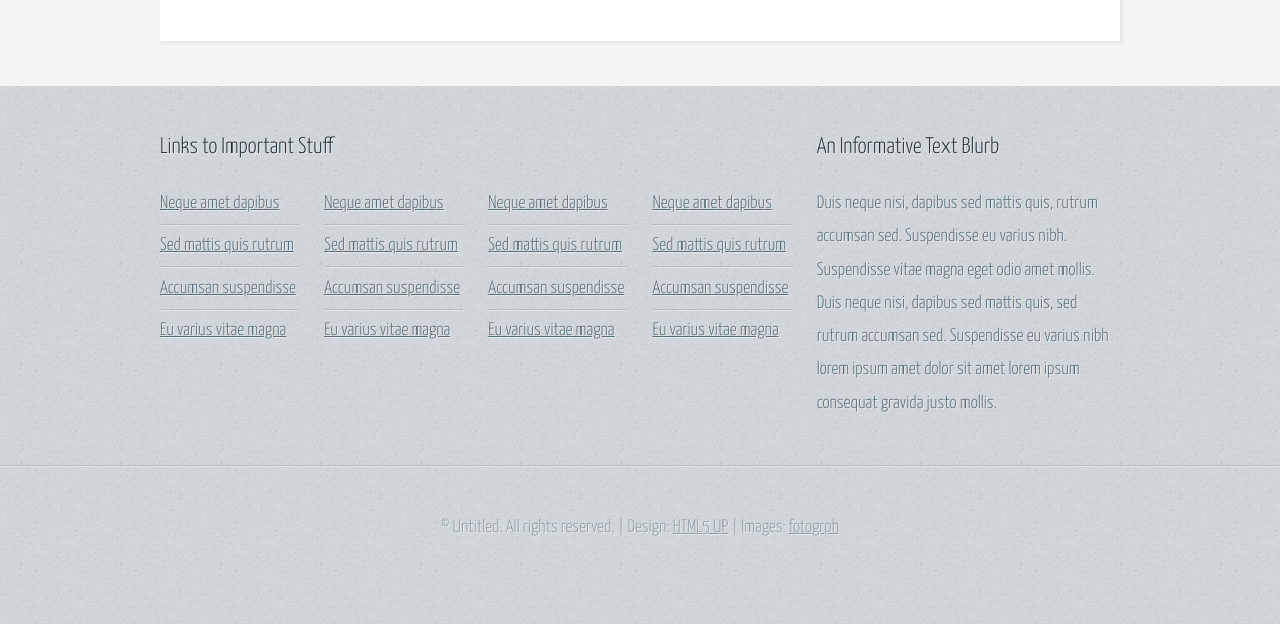
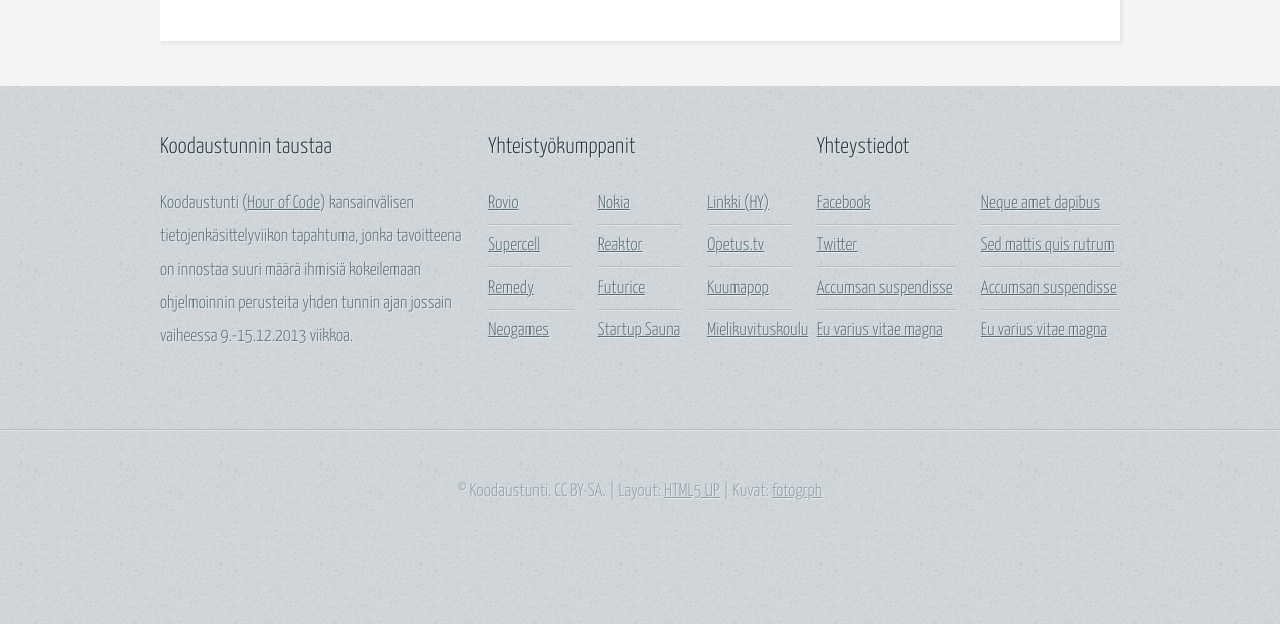
Before and after one commit to jannecederberg/koodaustunti.fi, a Jekyll site: the page built from videot.md, in a window 1280 px wide and 900 px high, scrolled down 760 px, cut to the strip 276-900 px from the top of the window. Built offline with Jekyll 4.4.1, drawn with Linux system fonts in a browser that asks for light colours; Markdown is read by kramdown in place of the engine named in the settings; after the commit the page ends 1624 px from its top, so only the background shows below that.

Commit message:
Yksi palsta -leiskan footer

```diff
--- a/_layouts/yksi-palsta.html
+++ b/_layouts/yksi-palsta.html
@@ -40,75 +40,7 @@
 			</div>
 
 		<!-- Footer -->
-			<div id="footer-wrapper">
-				<footer id="footer" class="container">
-					<div class="row">
-						<div class="8u">
-
-							<!-- Links -->
-								<section>
-									<h2>Links to Important Stuff</h2>
-									<div>
-										<div class="row">
-											<div class="3u">
-												<ul class="link-list last-child">
-													<li><a href="#">Neque amet dapibus</a></li>
-													<li><a href="#">Sed mattis quis rutrum</a></li>
-													<li><a href="#">Accumsan suspendisse</a></li>
-													<li><a href="#">Eu varius vitae magna</a></li>
-												</ul>
-											</div>
-											<div class="3u">
-												<ul class="link-list last-child">
-													<li><a href="#">Neque amet dapibus</a></li>
-													<li><a href="#">Sed mattis quis rutrum</a></li>
-													<li><a href="#">Accumsan suspendisse</a></li>
-													<li><a href="#">Eu varius vitae magna</a></li>
-												</ul>
-											</div>
-											<div class="3u">
-												<ul class="link-list last-child">
-													<li><a href="#">Neque amet dapibus</a></li>
-													<li><a href="#">Sed mattis quis rutrum</a></li>
-													<li><a href="#">Accumsan suspendisse</a></li>
-													<li><a href="#">Eu varius vitae magna</a></li>
-												</ul>
-											</div>
-											<div class="3u">
-												<ul class="link-list last-child">
-													<li><a href="#">Neque amet dapibus</a></li>
-													<li><a href="#">Sed mattis quis rutrum</a></li>
-													<li><a href="#">Accumsan suspendisse</a></li>
-													<li><a href="#">Eu varius vitae magna</a></li>
-												</ul>
-											</div>
-										</div>
-									</div>
-								</section>
-
-						</div>
-						<div class="4u">
-
-							<!-- Blurb -->
-								<section>
-									<h2>An Informative Text Blurb</h2>
-									<p>
-										Duis neque nisi, dapibus sed mattis quis, rutrum accumsan sed. Suspendisse eu
-										varius nibh. Suspendisse vitae magna eget odio amet mollis. Duis neque nisi,
-										dapibus sed mattis quis, sed rutrum accumsan sed. Suspendisse eu varius nibh
-										lorem ipsum amet dolor sit amet lorem ipsum consequat gravida justo mollis.
-									</p>
-								</section>
-
-						</div>
-					</div>
-				</footer>
-			</div>
-
-		<!-- Copyright -->
-			<div id="copyright">
-				&copy; Untitled. All rights reserved. | Design: <a href="http://html5up.net">HTML5 UP</a> | Images: <a href="http://fotogrph.com">fotogrph</a>
-			</div>
+			{% include footer.html %}
 
 	</body>
 </html>
```
